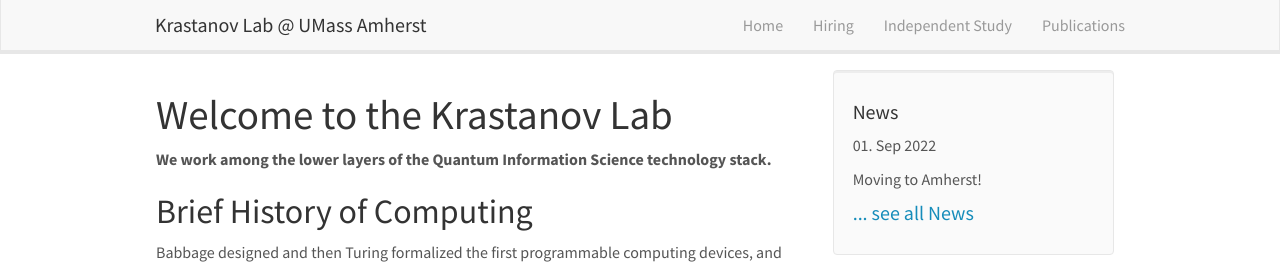
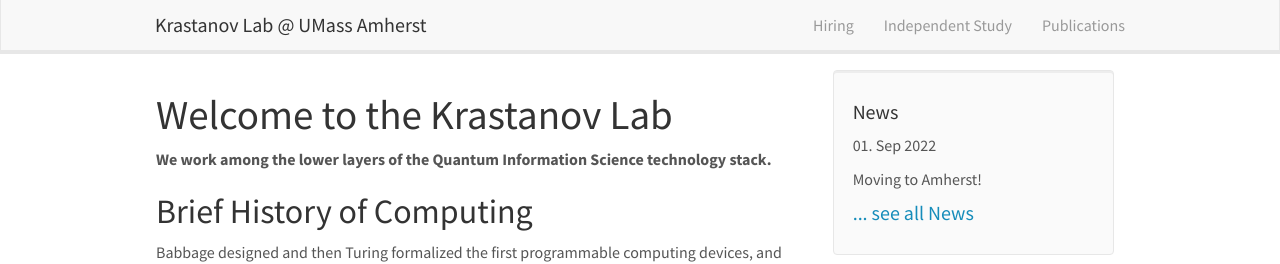
Before and after one commit to Krastanov/labwebsite, a Jekyll site: the page built from _pages/home.md, in a window 1280 px wide. Shown: the top 264 px of the page. Built offline with Jekyll 4.4.1, drawn with Linux system fonts in a browser that asks for light colours; nearby versions of some CDN libraries; Markdown is read by kramdown in place of the engine named in the settings.

Commit message:
remove home from navbar

```diff
--- a/_includes/header.html
+++ b/_includes/header.html
@@ -12,7 +12,6 @@
     </div>
     <div class="collapse navbar-collapse" id="navbar-collapse-1">
       <ul class="nav navbar-nav navbar-right">
-        <li><a href="{{ site.url }}{{ site.baseurl }}/">Home</a></li>
         <!--TODO<li><a href="{{ site.url }}{{ site.baseurl }}/team">Team</a></li>-->
         <li><a href="{{ site.url }}{{ site.baseurl }}/vacancies">Hiring</a></li>
         <li><a href="{{ site.url }}{{ site.baseurl }}/independentstudy">Independent Study</a></li>
```
